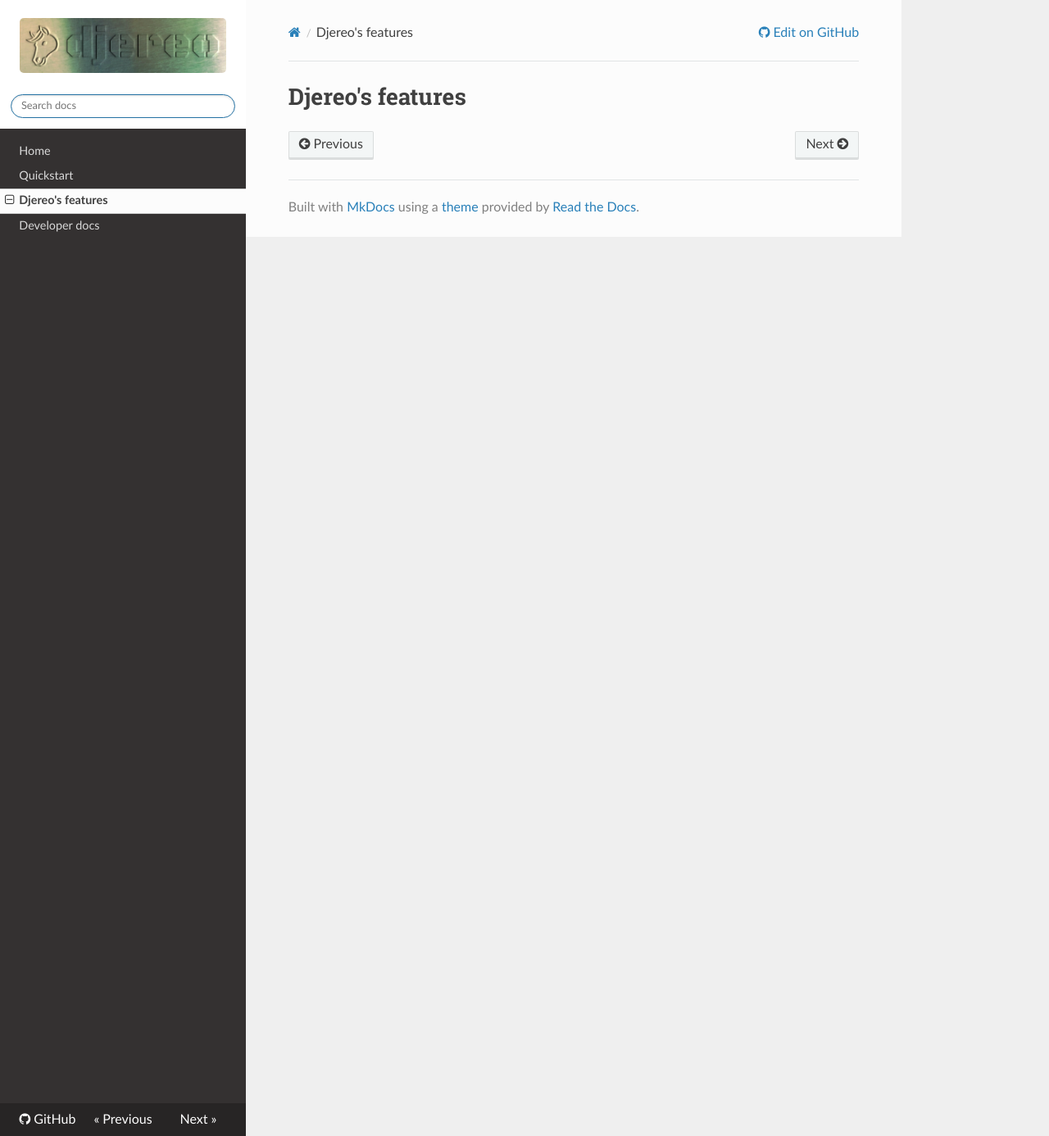
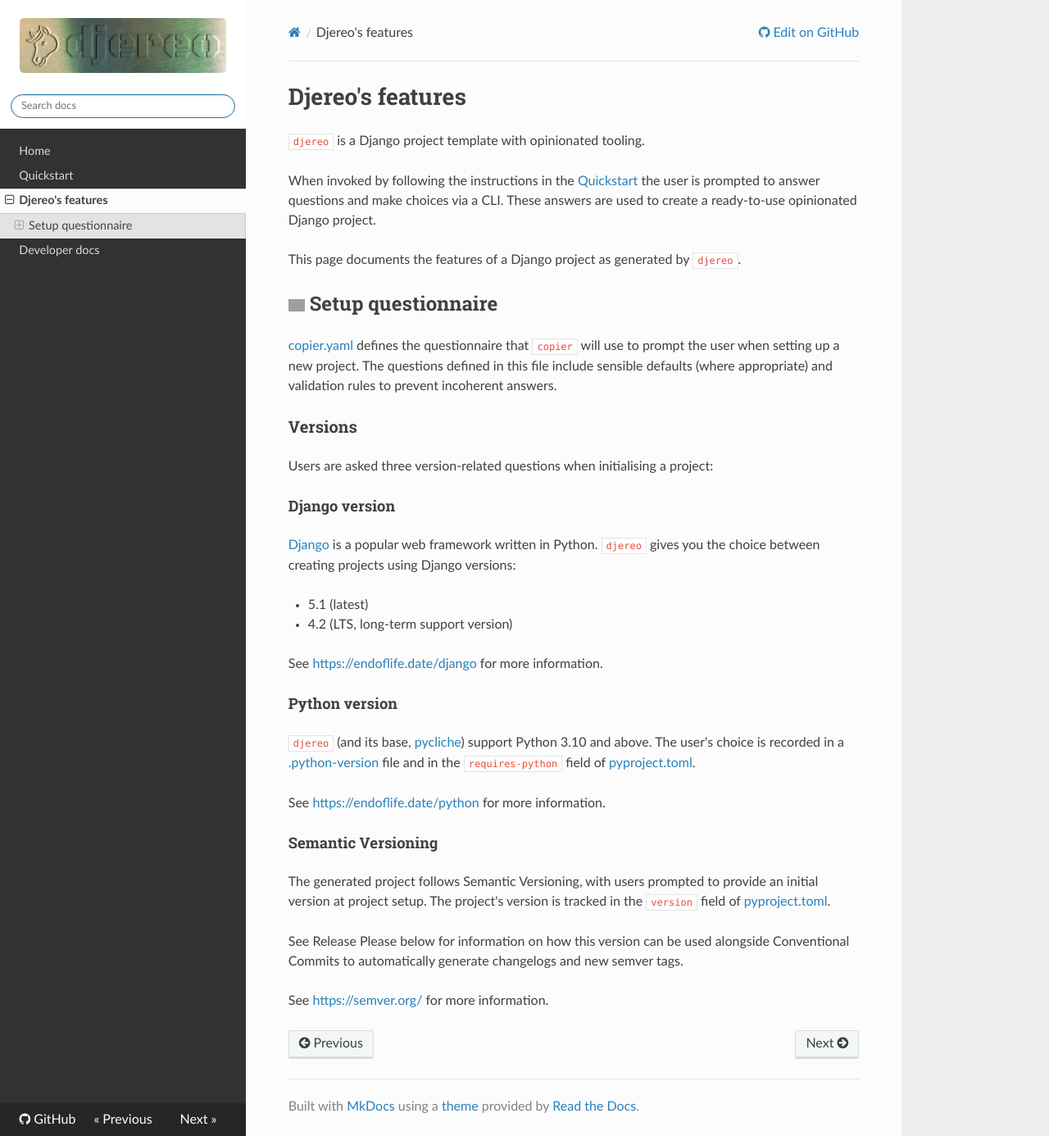
Before and after one commit to albertomh/djereo, an MkDocs documentation site: the page built from docs/src/featurelist.md, in a window 1280 px wide and 1386 px high. Shown: the whole window at 82% size. Built offline with MkDocs 1.6.1, drawn with Linux system fonts in a browser that asks for light colours; nearby versions of some CDN libraries; grey boxes are pictures that could not be loaded.

Commit message:
docs: copier setup questionnaire in mkdocs (#54)
* docs: purpose of the release-please workflow

* chore: format docs/mkdocs.yml

* docs: setup questionnaire in mkdocs

```diff
--- a/docs/src/featurelist.md
+++ b/docs/src/featurelist.md
@@ -1 +1,53 @@
+<!-- markdownlint-disable MD033 no-inline-html -->
 # Djereo's features
+
+`djereo` is a Django project template with opinionated tooling.
+
+When invoked by following the instructions in the [Quickstart](./quickstart.md) the user
+is prompted to answer questions and make choices via a CLI. These answers are used to
+create a ready-to-use opinionated Django project.
+
+This page documents the features of a Django project as generated by `djereo`.
+
+## <img src="https://simpleicons.org/icons/ticktick.svg" width="20" alt="Checkmark icon"> Setup questionnaire
+
+[copier.yaml](https://github.com/albertomh/djereo/blob/main/copier.yaml){target=\"_blank"}
+defines the questionnaire that `copier` will use to prompt the user when setting up a new
+project. The questions defined in this file include sensible defaults (where appropriate)
+and validation rules to prevent incoherent answers.
+
+### Versions
+
+Users are asked three version-related questions when initialising a project:
+
+#### Django version
+
+[Django](https://docs.djangoproject.com/en/stable/){target=\"_blank"} is a popular web
+framework written in Python. `djereo` gives you the choice between creating projects using
+Django versions:
+
+- 5.1 (latest)
+- 4.2 (LTS, long-term support version)
+
+See [https://endoflife.date/django](https://endoflife.date/django){target=\"_blank"} for
+more information.
+
+#### Python version
+
+`djereo` (and its base, [pycliche](https://github.com/albertomh/pycliche){target=\"_blank"})
+support Python 3.10 and above. The user's choice is recorded in a [.python-version](https://github.com/albertomh/djereo/blob/main/template/.python-version.jinja){target=\"_blank"}
+file and in the `requires-python` field of [pyproject.toml](https://github.com/albertomh/djereo/blob/main/template/pyproject.toml.jinja){target=\"_blank"}.
+
+See [https://endoflife.date/python](https://endoflife.date/python){target=\"_blank"} for
+more information.
+
+#### Semantic Versioning
+
+The generated project follows Semantic Versioning, with users prompted to provide an
+initial version at project setup. The project's version is tracked in the `version` field
+of [pyproject.toml](https://github.com/albertomh/djereo/blob/main/template/pyproject.toml.jinja){target=\"_blank"}.
+
+See Release Please below for information on how this version can be used alongside
+Conventional Commits to automatically generate changelogs and new semver tags.
+
+See [https://semver.org/](https://semver.org/){target=\"_blank"} for more information.
```
Also changed, not shown: docs/mkdocs.yml (+5 -5 lines), docs/src/index.md (+3 -3 lines), 4 other files.
